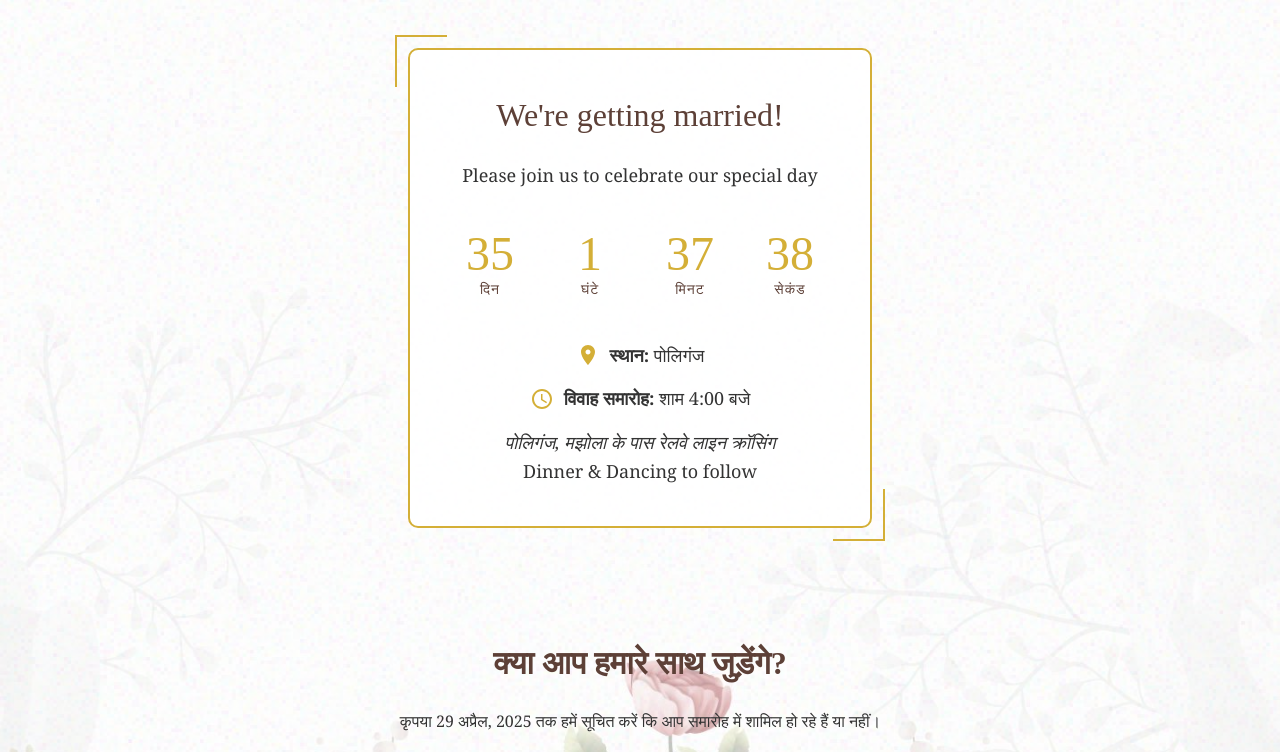
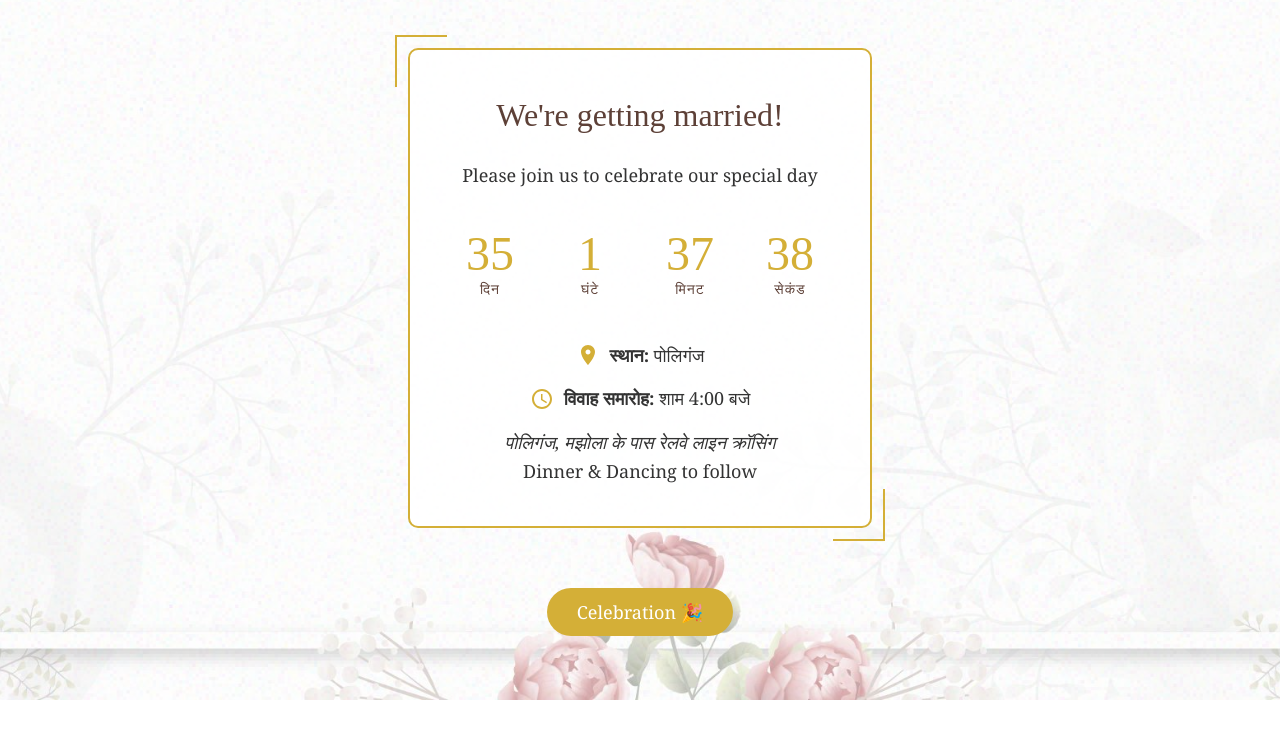
Before and after one commit to piojeet/weddingMukesh, a plain HTML site: page index.html in a window 1280 px wide. Shown: the part 946-1698 px from the top of the page. After the commit the page ends 1646 px from the top, so only its background shows below. Drawn offline with nearby package versions, Linux system fonts and the light colour scheme.

Commit message:
first commit

```diff
--- a/index.html
+++ b/index.html
@@ -252,7 +252,9 @@
 
         .button,
         .testButton {
-            display: inline-block;
+            display: block;
+            width: fit-content;
+            margin: auto auto;
             padding: 12px 30px;
             background-color: var(--primary);
             color: white;
@@ -264,6 +266,7 @@
             border: none;
             cursor: pointer;
             font-family: var(--font-main);
+            margin-bottom: 4rem;
         }
 
         .button:hover,
@@ -501,21 +504,21 @@
                 <p>Dinner & Dancing to follow</p>
             </div>
 
-            <div class="rsvp">
+            <!-- <div class="rsvp">
                 <h2>क्या आप हमारे साथ जुड़ेंगे?</h2>
                 <p>कृपया 29 अप्रैल, 2025 तक हमें सूचित करें कि आप समारोह में शामिल हो रहे हैं या नहीं।</p>
                 <button class="button" id="rsvpButton">पुष्टि करें</button>
-            </div>
+            </div> -->
         </div>
     </div>
 
+    <div class="celebration" id="celebration"></div>
     <!-- Audio element for background music -->
     <audio id="weddingMusic">
         <source src="wedding-221744.mp3" type="audio/mpeg">
         Your browser does not support the audio element.
     </audio>
 
-    <div class="celebration" id="celebration"></div>
 
     <!-- Swiper JS -->
     <script src="https://cdn.jsdelivr.net/npm/swiper@11/swiper-bundle.min.js"></script>
@@ -720,18 +723,18 @@
         }
 
         // RSVP button functionality (demo only)
-        document.getElementById('rsvpButton').addEventListener('click', function () {
-            alert('आपकी उपस्थिति की पुष्टि हो गई है! मुकेश और जूही के विवाह समारोह में आपका स्वागत है।');
-        });
+        // document.getElementById('rsvpButton').addEventListener('click', function () {
+        //     alert('आपकी उपस्थिति की पुष्टि हो गई है! मुकेश और जूही के विवाह समारोह में आपका स्वागत है।');
+        // });
 
         // Test celebration button (for demo only)
         // Uncomment to add a test button
 
         const testButton = document.createElement('button');
         testButton.textContent = 'Celebration 🎉';
-        testButton.style.position = 'fixed';
-        testButton.style.bottom = '20px';
-        testButton.style.right = '20px';
+       // testButton.style.position = 'fixed';
+       // testButton.style.bottom = '20px';
+      //  testButton.style.right = '20px';
         testButton.classList.add('testButton');
         testButton.style.zIndex = '1000';
         testButton.addEventListener('click', startCelebration);
```
